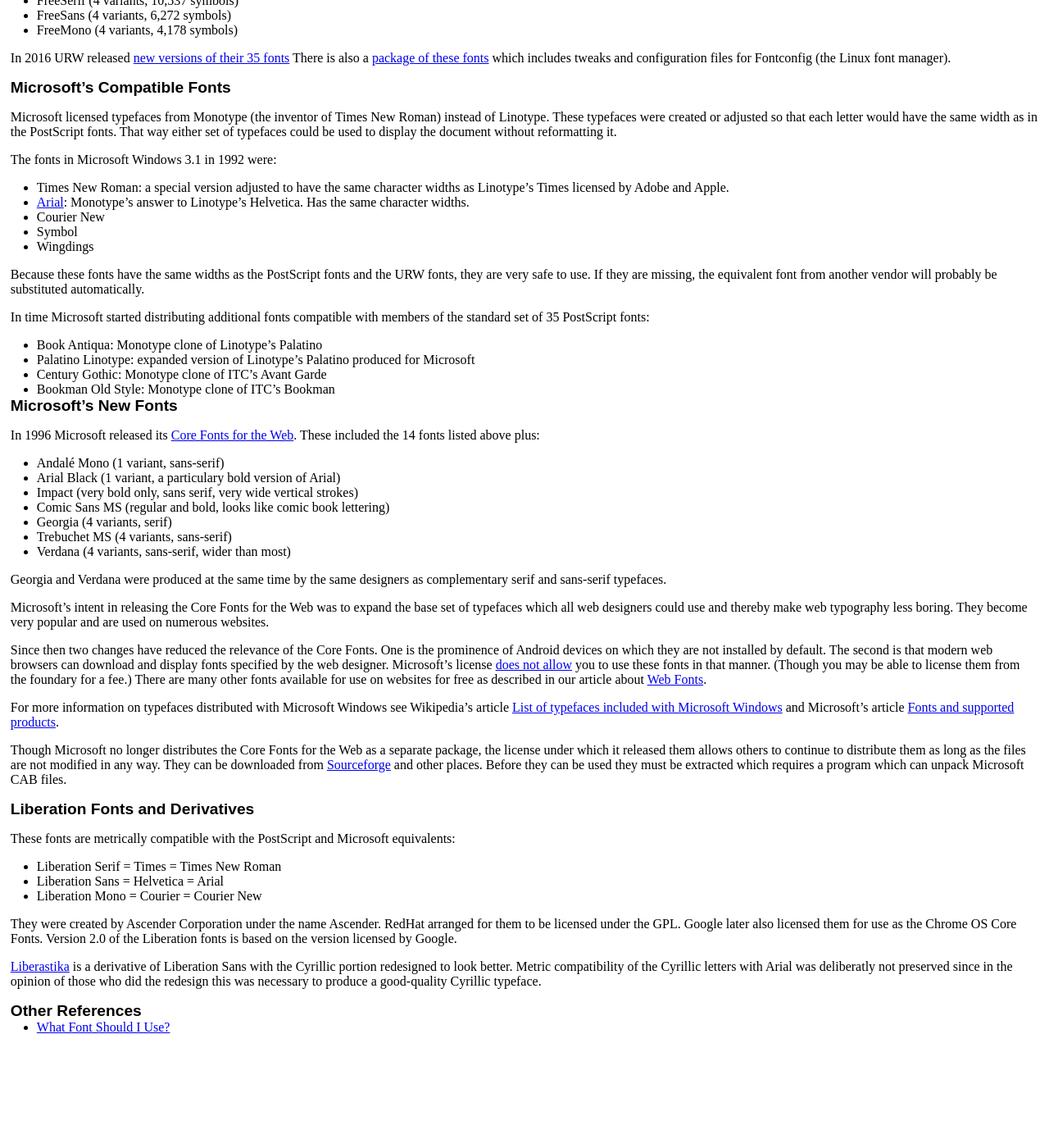
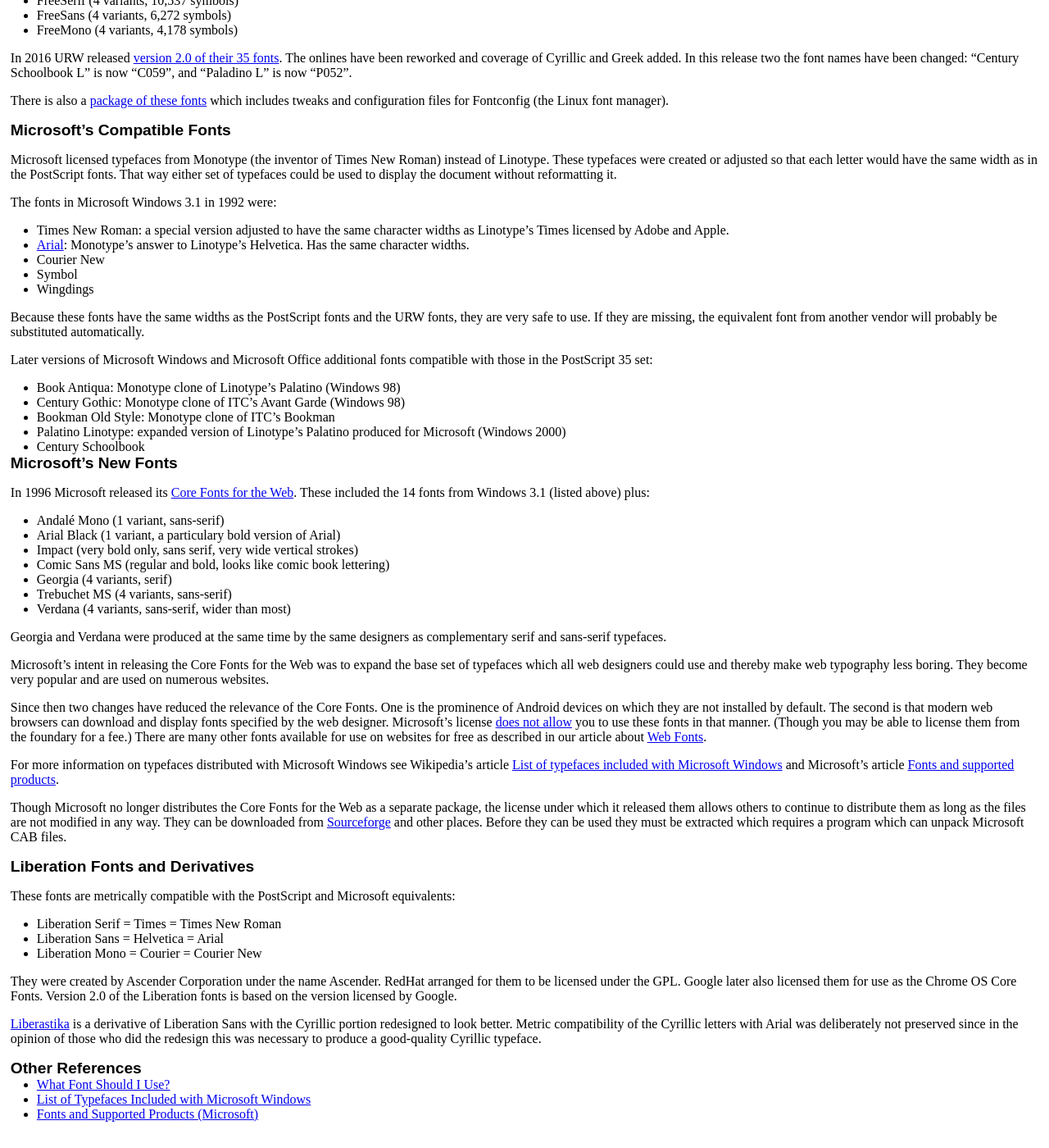
Before and after one commit to david672orford/tech-for-teaching, a Jekyll site: the page built from typefaces/standard/index.md, in a window 1280 px wide and 1400 px high, scrolled down 1733 px. Shown: the whole window at 82% size. Built offline with Jekyll 4.4.1, drawn with Linux system fonts in a browser that asks for light colours; our own code applies the rules of GitHub Pages for plain Markdown files; before the commit the page ends 3027 px from its top, so only the background shows below that; some of the changed text lies outside the part shown.

Commit message:
more information about URW and Microsoft fonts

```diff
--- a/typefaces/standard/index.md
+++ b/typefaces/standard/index.md
@@ -80,10 +80,10 @@
 For PostScript level 2 Adobe licensed 22 more typefaces:
 
 * Helvetica (4 new narrow variants)
-* New Century Schoolbook (4 variants) (is there an MS equivalent?)
+* New Century Schoolbook (4 variants)
 * Palatino (4 variants)
-* Bookman (4 variants)
-* Avant Garde Gothic (4 variants)
+* Bookman (from ITC, 4 variants)
+* Avant Garde Gothic (from ITC, 4 variants)
 * Zapf Chancery (1 variant, medium italic) (is there an MS equivalent?)
 * Zapf Dingbats (1 variant, decorative elements)
 
@@ -151,7 +151,11 @@
 * FreeSans (4 variants, 6,272 symbols)
 * FreeMono (4 variants, 4,178 symbols)
 
-In 2016 URW released [new versions of their 35 fonts](https://github.com/URWTypeFoundry/Core_35/)
+In 2016 URW released [version 2.0 of their 35 fonts](https://github.com/URWTypeFoundry/Core_35/).
+The onlines have been reworked and coverage of Cyrillic and Greek added.
+In this release two the font names have been changed:
+"Century Schoolbook L" is now "C059", and "Paladino L" is now "P052".
+
 There is also a [package of these fonts](https://github.com/ArtifexSoftware/urw-base35-fonts)
 which includes tweaks and configuration files for Fontconfig (the Linux font manager).
 
@@ -178,19 +182,20 @@
 the equivalent font from another vendor will probably be
 substituted automatically.
 
-In time Microsoft started distributing additional fonts compatible
-with members of the standard set of 35 PostScript fonts:
+Later versions of Microsoft Windows and Microsoft Office additional
+fonts compatible with those in the PostScript 35 set:
 
-* Book Antiqua: Monotype clone of Linotype's Palatino
-* Palatino Linotype: expanded version of Linotype's Palatino produced for Microsoft
-* Century Gothic: Monotype clone of ITC's Avant Garde
+* Book Antiqua: Monotype clone of Linotype's Palatino (Windows 98)
+* Century Gothic: Monotype clone of ITC's Avant Garde (Windows 98)
 * Bookman Old Style: Monotype clone of ITC's Bookman
+* Palatino Linotype: expanded version of Linotype's Palatino produced for Microsoft (Windows 2000)
+* Century Schoolbook
 
 ## Microsoft's New Fonts
 
 In 1996 Microsoft released its
 [Core Fonts for the Web](https://en.wikipedia.org/wiki/Core_fonts_for_the_Web).
-These included the 14 fonts listed above plus:
+These included the 14 fonts from Windows 3.1 (listed above) plus:
 
 * Andalé Mono (1 variant, sans-serif)
 * Arial Black (1 variant, a particulary bold version of Arial)
@@ -240,15 +245,18 @@
 * Liberation Mono = Courier = Courier New
 
 They were created by Ascender Corporation under the name Ascender. RedHat
-arranged for them to be licensed under the GPL. Google later also licensed them for use
-as the Chrome OS Core Fonts. Version 2.0 of the Liberation fonts is based on the version
-licensed by Google.
+arranged for them to be licensed under the GPL. Google later also licensed them
+for use as the Chrome OS Core Fonts. Version 2.0 of the Liberation fonts is
+based on the version licensed by Google.
 
-[Liberastika](https://github.com/eugeneai/Liberastika-fonts) is a derivative of Liberation
-Sans with the Cyrillic portion redesigned to look better. Metric compatibility of the
-Cyrillic letters with Arial was deliberatly not preserved since in the opinion of those
-who did the redesign this was necessary to produce a good-quality Cyrillic typeface.
+[Liberastika](https://github.com/eugeneai/Liberastika-fonts) is a derivative
+of Liberation Sans with the Cyrillic portion redesigned to look better. Metric
+compatibility of the Cyrillic letters with Arial was deliberately not preserved
+since in the opinion of those who did the redesign this was necessary to
+produce a good-quality Cyrillic typeface.
 
 ## Other References
 
 * [What Font Should I Use?](http://drmarkwomack.com/a-writing-handbook/style/typography/)
+* [List of Typefaces Included with Microsoft Windows](https://en.wikipedia.org/wiki/List_of_typefaces_included_with_Microsoft_Windows)
+* [Fonts and Supported Products (Microsoft)](https://docs.microsoft.com/en-us/typography/font-list/)
```
Also changed, not shown: howto/index.md (+0 -3 lines), typefaces/opensource/index.md (+6 -5 lines).
